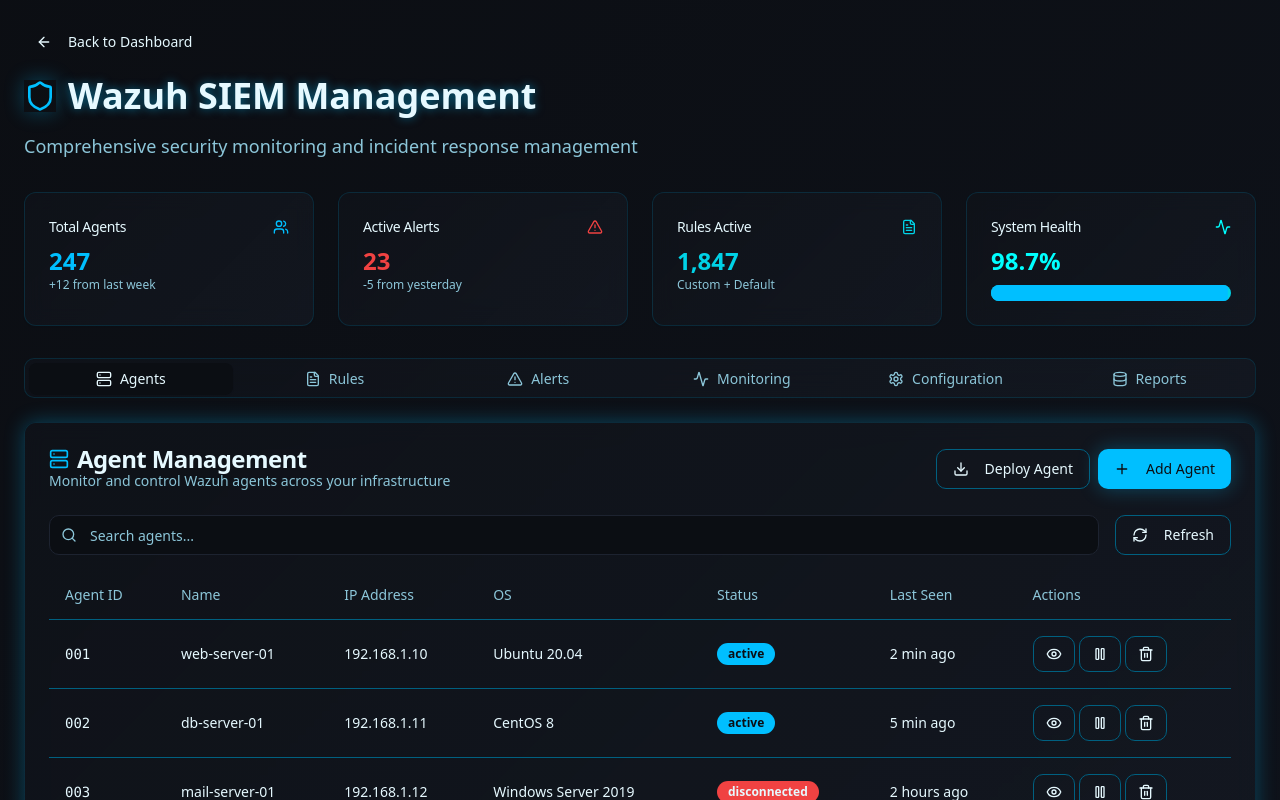
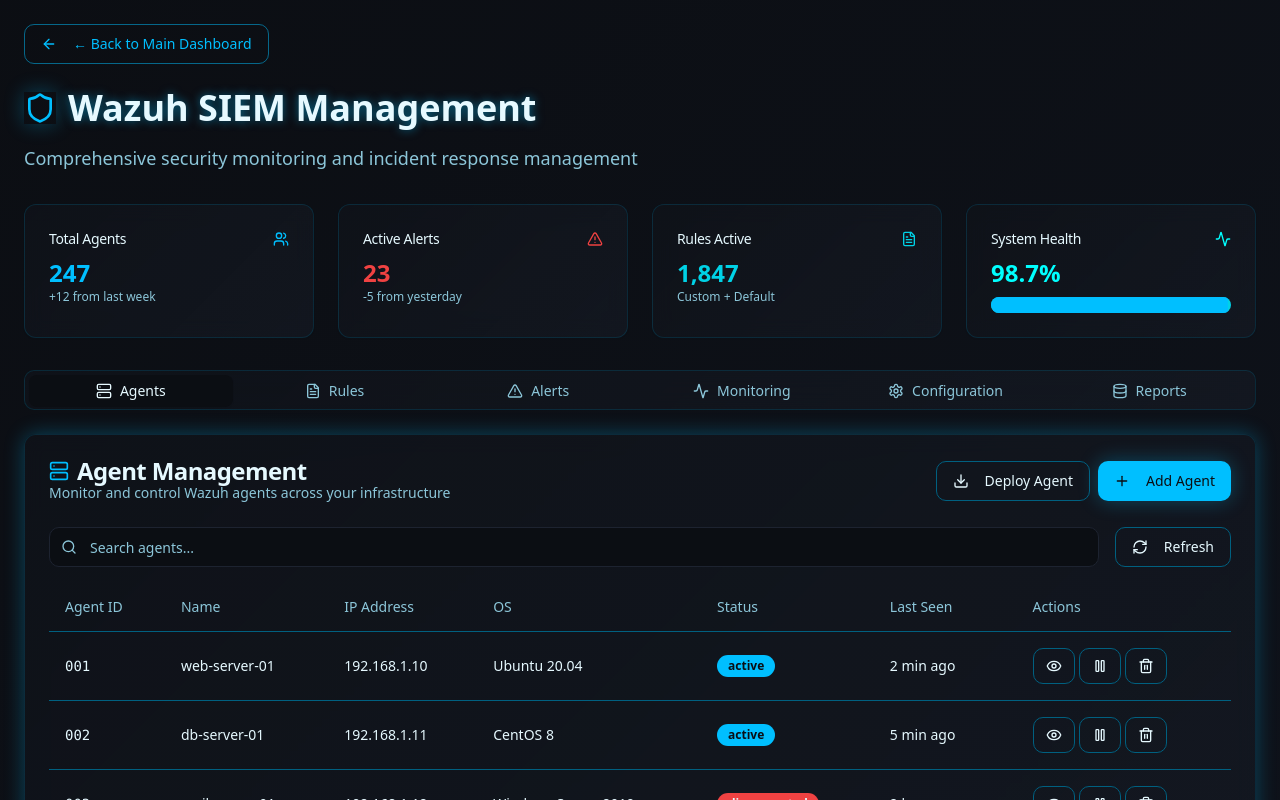
Before and after one commit to ChristianUhlander/blue-core-nexus, a React (Vite) app: page /wazuh in a window 1280 px wide. Shown: the top 800 px of the page. Built offline with nearby package versions, Linux system fonts and the light colour scheme.

Commit message:
Add back to landing page button
Add a button to the Wazuh SIEM management page to navigate back to the landing page.

```diff
--- a/src/pages/WazuhManagement.tsx
+++ b/src/pages/WazuhManagement.tsx
@@ -54,17 +54,17 @@ const WazuhManagement = () => {
     <div className="min-h-screen gradient-bg p-6">
       {/* Header */}
       <div className="mb-8">
-        <div className="flex items-center gap-3 mb-4">
+        <div className="mb-6">
           <Button
-            variant="ghost"
-            size="sm"
+            variant="outline"
             onClick={() => window.location.href = '/'}
-            className="glow-hover"
+            className="glow-hover border-primary/50 hover:border-primary text-primary hover:bg-primary/10"
           >
-            <ArrowLeft className="h-5 w-5 mr-2" />
-            Back to Dashboard
+            <ArrowLeft className="h-4 w-4 mr-2" />
+            ← Back to Main Dashboard
           </Button>
         </div>
+
         <div className="flex items-center gap-3 mb-4">
           <Shield className="h-8 w-8 text-primary glow" />
           <h1 className="text-4xl font-bold text-glow">Wazuh SIEM Management</h1>
```
